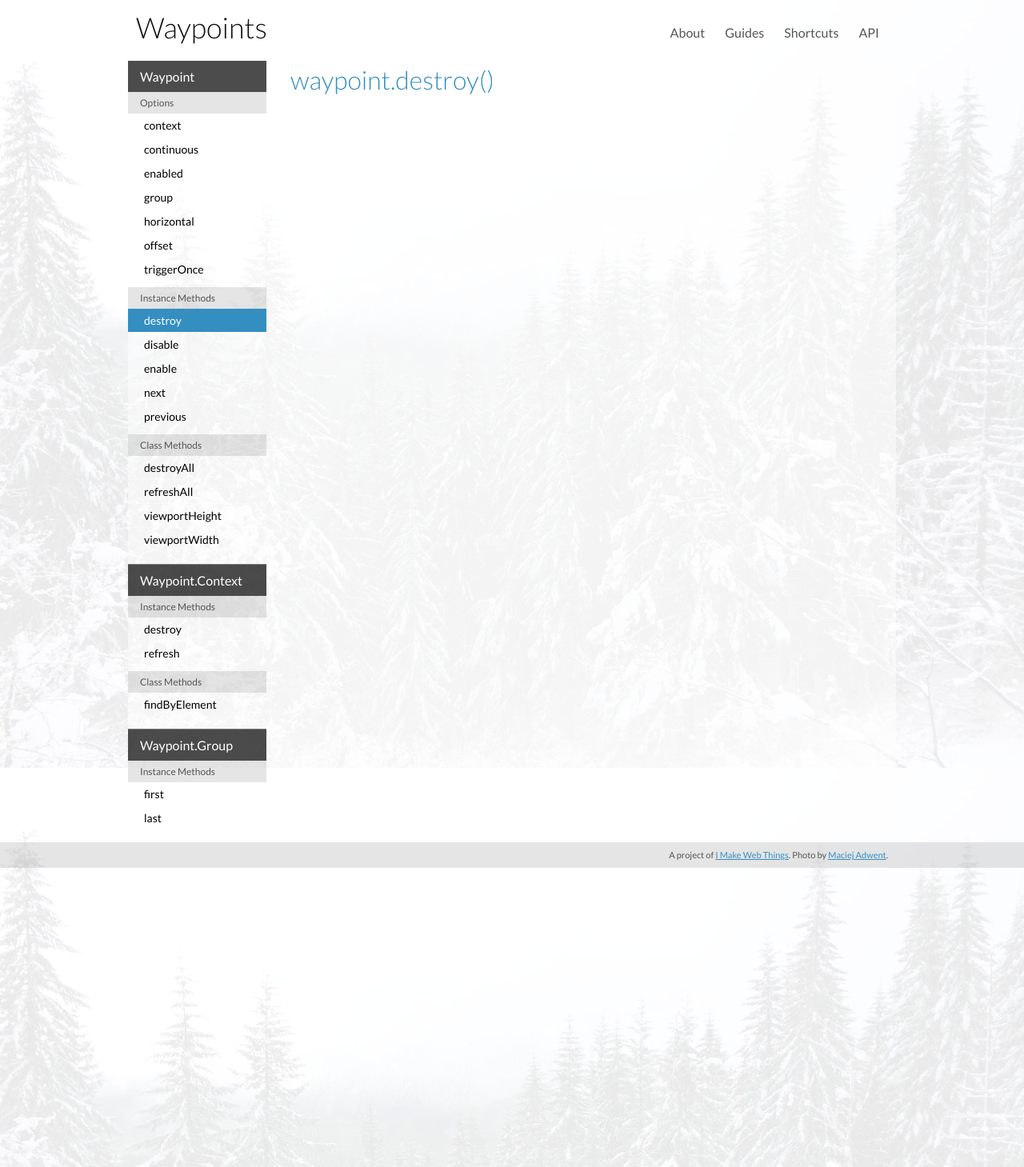
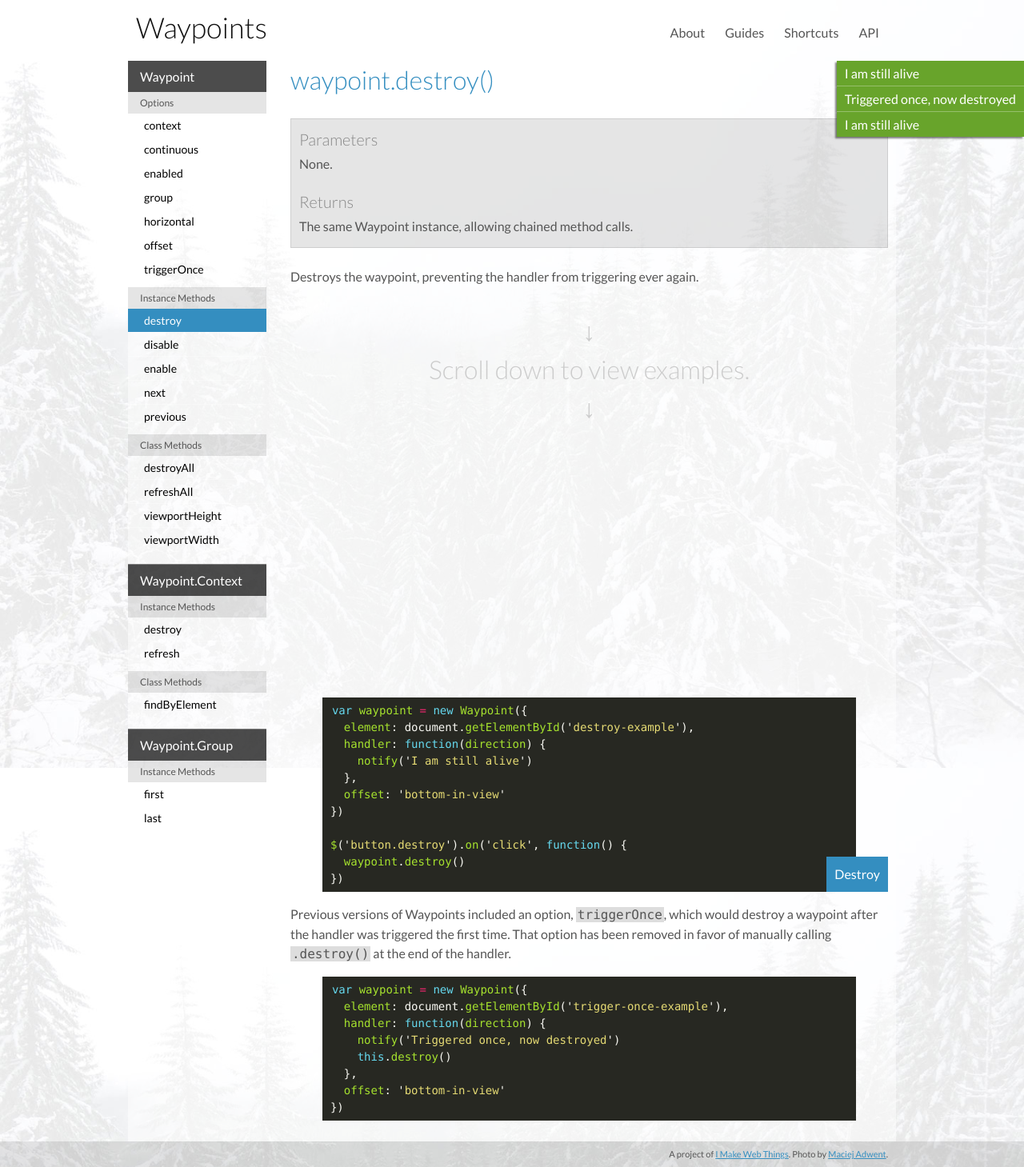
Before and after one commit to imakewebthings/waypoints, a Jekyll site: the page built from api/destroy/index.html, in a window 1280 px wide. Shown: the whole page at 80% size. Built offline with Jekyll 4.4.1, drawn with Linux system fonts in a browser that asks for light colours; nearby versions of some CDN libraries.

Commit message:
enable, disable, and destroy methods

```diff
--- a/_scss/_about.scss
+++ b/_scss/_about.scss
@@ -14,12 +14,6 @@
   text-decoration:none;
   padding:10px;
   font-size:24px;
-
-  &:before {
-    color:rgba(255,255,255,.5);
-    padding-right:10px;
-    font-size:18px;
-  }
 
   &:hover, &:focus {
     background:$complementColor;
--- a/_scss/_variables.scss
+++ b/_scss/_variables.scss
@@ -1,3 +1,4 @@
 $baseColor:#348ec0;
 $complementColor:#68a42b;
+$errorColor:#c03434;
 $desktopMaxWidth:960px;
--- a/_scss/styles.scss
+++ b/_scss/styles.scss
@@ -5,6 +5,8 @@
 @import 'header';
 @import 'subsection';
 @import 'monokai';
+@import 'waypoint';
 @import 'about';
 @import 'notifications';
 @import 'article';
+@import 'api';
--- a/api/destroy/index.html
+++ b/api/destroy/index.html
@@ -5,3 +5,50 @@
 ---
 
 <h2>waypoint.destroy()</h2>
+
+<div class="reference">
+  <h3>Parameters</h3>
+  <p>None.</p>
+  <h3>Returns</h3>
+  <p>The same Waypoint instance, allowing chained method calls.</p>
+</div>
+
+<p>Destroys the waypoint, preventing the handler from triggering ever again.</p>
+
+<p class="scroll-down">Scroll down to view examples.</p>
+
+<div class="waypoint-button-group">
+  <div class="waypoint" id="destroy-example">
+{% highlight js %}
+var waypoint = new Waypoint({
+  element: document.getElementById('destroy-example'),
+  handler: function(direction) {
+    notify('I am still alive')
+  },
+  offset: 'bottom-in-view'
+})
+
+$('button.destroy').on('click', function() {
+  waypoint.destroy()
+})
+{% endhighlight %}
+  </div>
+  <div class="button-group">
+    <button class="destroy">Destroy</button>
+  </div>
+</div>
+
+<p>Previous versions of Waypoints included an option, <code>triggerOnce</code>, which would destroy a waypoint after the handler was triggered the first time. That option has been removed in favor of manually calling <code>.destroy()</code> at the end of the handler.</p>
+
+<div id="trigger-once-example" class="waypoint">
+{% highlight js %}
+var waypoint = new Waypoint({
+  element: document.getElementById('trigger-once-example'),
+  handler: function(direction) {
+    notify('Triggered once, now destroyed')
+    this.destroy()
+  },
+  offset: 'bottom-in-view'
+})
+{% endhighlight %}
+</div>
--- a/css/styles.css
+++ b/css/styles.css
@@ -364,6 +364,15 @@
   padding: 6px 10px;
   font-size: 14px; }
 
+button {
+  display: inline-block;
+  background: #348ec0;
+  color: white;
+  padding: 10px;
+  border: 0; }
+  button:hover, button:focus {
+    background: #68a42b; }
+
 .container {
   position: relative;
   z-index: 2;
@@ -724,6 +733,34 @@
   color: #ae81ff; }
 
 /* Literal.Number.Integer.Long */
+.waypoint {
+  -webkit-animation: pulse 3s infinite ease-out;
+  animation: pulse 3s infinite ease-out; }
+  .waypoint.disabled {
+    -webkit-animation: none;
+    animation: none;
+    box-shadow: 0 0 0 5px rgba(192, 52, 52, 0.8); }
+
+@-webkit-keyframes pulse {
+  0% {
+    box-shadow: 0 0 0 0 rgba(104, 164, 43, 0.8); }
+
+  50% {
+    box-shadow: 0 0 0 10px rgba(104, 164, 43, 0); }
+
+  100% {
+    box-shadow: 0 0 0 0 rgba(104, 164, 43, 0); } }
+
+@keyframes pulse {
+  0% {
+    box-shadow: 0 0 0 0 rgba(104, 164, 43, 0.8); }
+
+  50% {
+    box-shadow: 0 0 0 10px rgba(104, 164, 43, 0); }
+
+  100% {
+    box-shadow: 0 0 0 0 rgba(104, 164, 43, 0); } }
+
 .about-main {
   text-align: center;
   padding: 10px; }
@@ -737,10 +774,6 @@
   text-decoration: none;
   padding: 10px;
   font-size: 24px; }
-  .large-button:before {
-    color: rgba(255, 255, 255, 0.5);
-    padding-right: 10px;
-    font-size: 18px; }
   .large-button:hover, .large-button:focus {
     background: #68a42b;
     color: white; }
@@ -811,3 +844,41 @@
     padding-top: 0; }
     article h2 {
       margin-top: 0; } }
+
+.reference {
+  background: rgba(0, 0, 0, 0.1);
+  padding: 10px;
+  border: 1px solid rgba(0, 0, 0, 0.1); }
+  .reference > p {
+    margin: 0.25em 0; }
+  .reference h3 {
+    font-size: 1.25em;
+    margin: 1em 0 0 0;
+    color: #888; }
+    .reference h3:first-child {
+      margin-top: 0; }
+
+.scroll-down {
+  height: 700px;
+  height: 50vh;
+  position: relative;
+  text-align: center;
+  font-size: 2em;
+  font-weight: 300;
+  color: #ccc; }
+  .scroll-down:before, .scroll-down:after {
+    display: block;
+    content: '\2193'; }
+
+.waypoint-button-group {
+  position: relative; }
+
+.button-group {
+  text-transform: capitalize;
+  position: absolute;
+  bottom: 0;
+  right: 0; }
+
+@media (min-width: 660px) {
+  .reference {
+    margin: 1.5em 0; } }
--- a/js/scripts.js
+++ b/js/scripts.js
@@ -1,4 +1,5 @@
 (function() {
+  var $document = $(document)
   var $footer, $header, $main, $window, $notification
 
   function initVariables() {
@@ -73,10 +74,49 @@
     })
   }
 
+  function initApiExamples() {
+    var disableEnableWaypoint = $('#disable-enable-example').waypoint({
+      handler: function() {
+        notify('I am enabled')
+      },
+      offset: 'bottom-in-view'
+    })[0]
+
+    var destroyWaypoint = $('#destroy-example').waypoint({
+      handler: function() {
+        notify('I am still alive')
+      },
+      offset: 'bottom-in-view'
+    })[0]
+
+    $document.on('click', 'button.disable', function() {
+      disableEnableWaypoint.disable()
+      $(disableEnableWaypoint.element).addClass('disabled')
+    })
+    $document.on('click', 'button.enable', function() {
+      disableEnableWaypoint.enable()
+      $(disableEnableWaypoint.element).removeClass('disabled')
+    })
+    $document.on('click', 'button.destroy', function() {
+      destroyWaypoint.destroy()
+      $(destroyWaypoint.element).removeClass('waypoint')
+    })
+
+    $('#trigger-once-example').waypoint({
+      handler: function() {
+        notify('Triggered once, now destroyed')
+        $(this.element).removeClass('waypoint')
+        this.destroy()
+      },
+      offset: 'bottom-in-view'
+    })
+  }
+
   $(function() {
     initVariables()
     centerMain()
     initGettingStarted()
+    initApiExamples()
   })
 
   $(window).on('resize load', function() {
```
Also changed, not shown: _scss/_api.scss (added, +51 -0 lines), _scss/_global.scss (+12 -0 lines), _scss/_waypoint.scss (added, +22 -0 lines), api/disable/index.html (+39 -0 lines), api/enable/index.html (+34 -7 lines).
